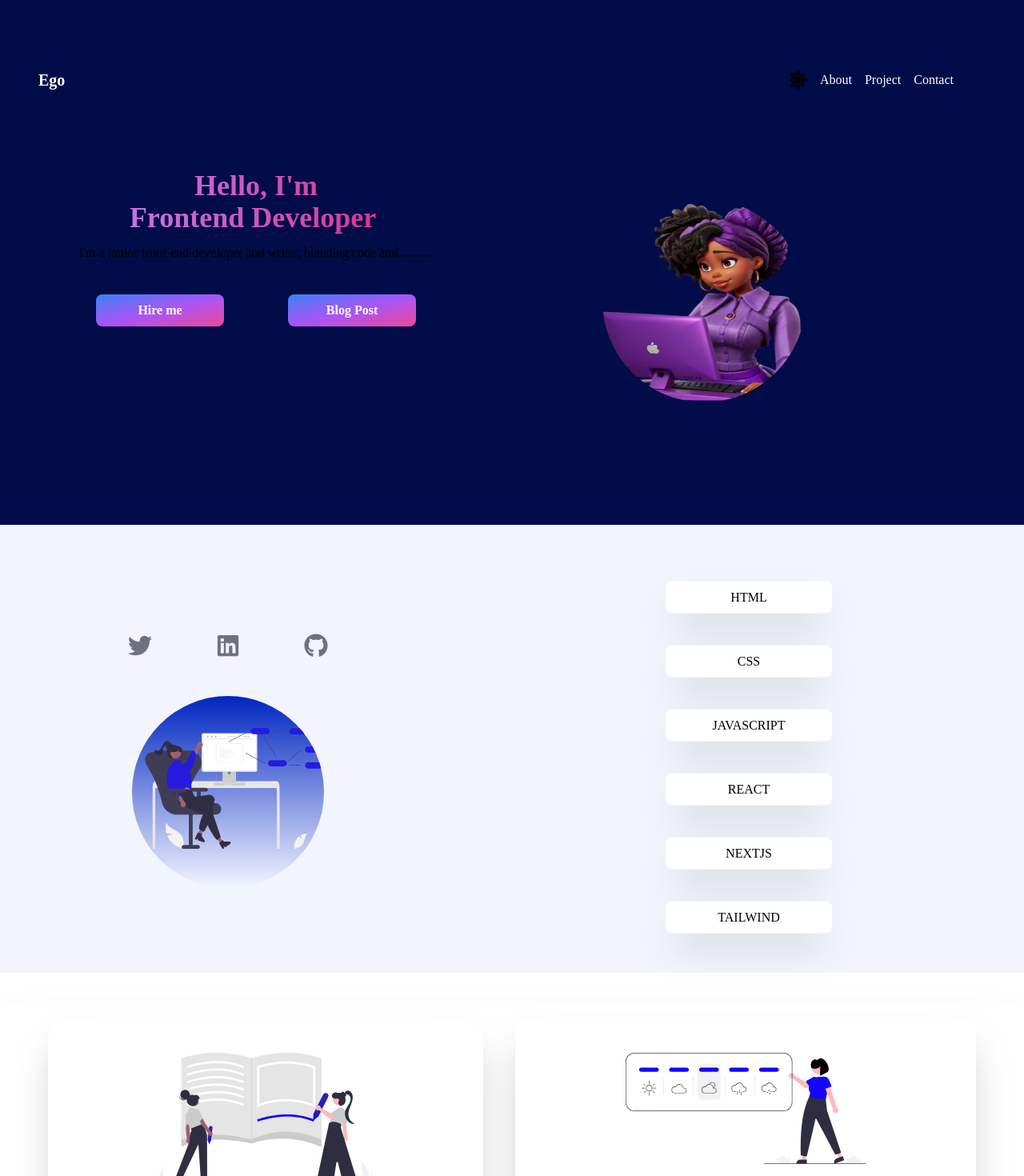
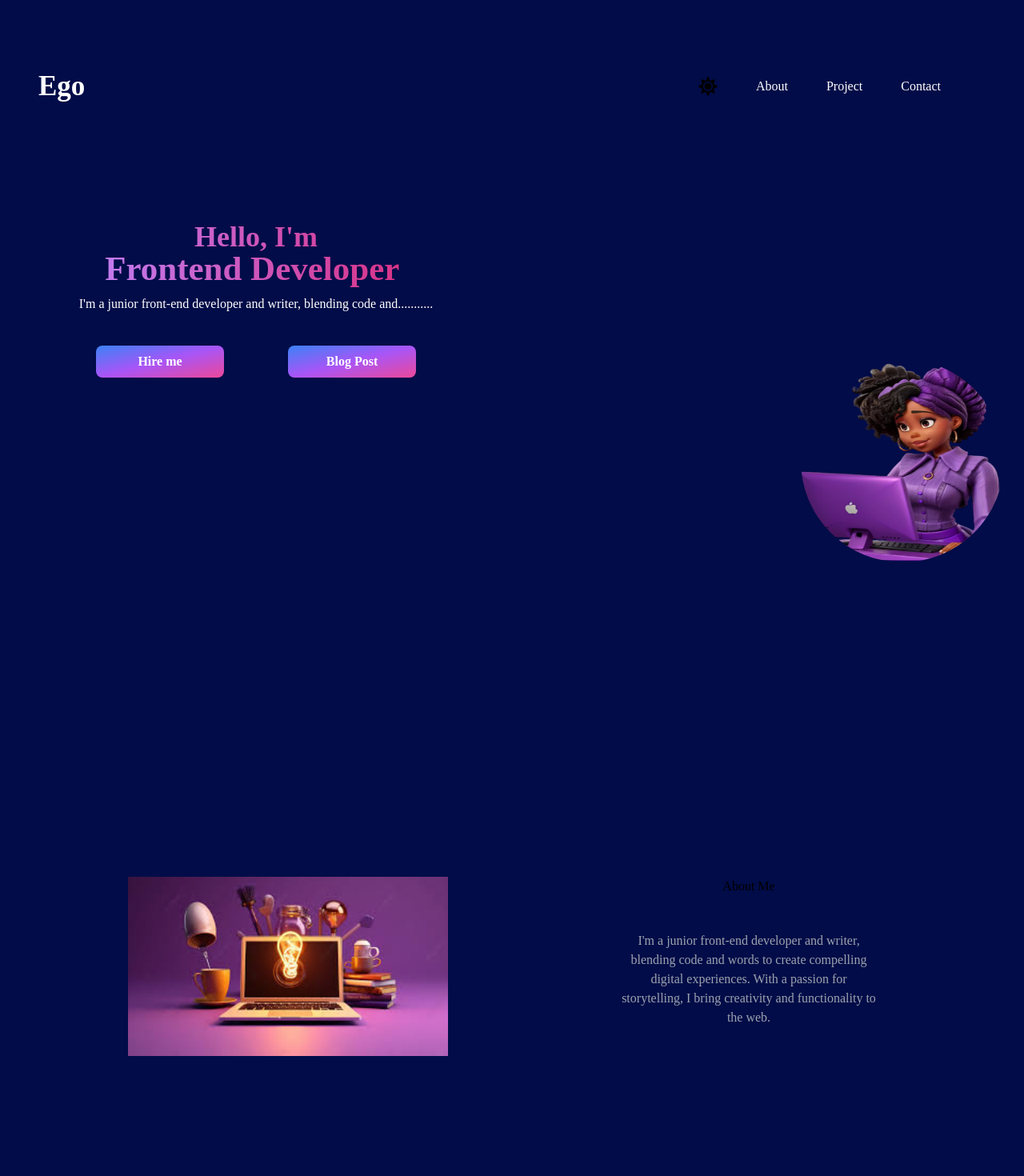
Before and after one commit to Nwakaego-Ego/Portfolio, a Next.js app: page / in a window 1280 px wide. Shown: the top 1470 px of the page at 80% size. Built offline with nearby package versions, Linux system fonts and the light colour scheme.

Commit message:
added languages on the about me page

```diff
--- a/src/app/components/navbar.js
+++ b/src/app/components/navbar.js
@@ -30,22 +30,46 @@ const Navbar = () => {
     setCurrentMode("light");
   };
 
+  // const toggleButton = (event) => {
+  //   if (currentMode === "dark") {
+  //     setLightMode();
+  //   } else {
+  //     setDarkMode();
+  //   }
+  // };
+
   const toggleButton = (event) => {
     if (currentMode === "dark") {
       setLightMode();
+      // Toggle background color here
+      const nav = document.querySelector("nav");
+      nav.style.backgroundColor = "transparent";
     } else {
       setDarkMode();
+      // Toggle background color here
+      const nav = document.querySelector("nav");
+      nav.style.backgroundColor = "#000"; // Set your desired background color
     }
   };
 
   const toggleMenu = () => {
     setIsOpen(!isOpen);
+    // const nav = document.querySelector(".navbar");
+
+    // if (currentMode === "dark") {
+    //   nav.style.backgroundColor = "blue";
+    // } else {
+    //   nav.style.backgroundColor = "dark";
+    // }
   };
 
+  // const nav = document.getElementsByClassName("navbar");
+  // nav.classList.toggleMenu("bg-black");
+
   return (
-    <nav className=" text-white p-12 h-20 ">
+    <nav className=" text-white p-12 h-20 navbar lg:bg-veryDarkBlue ">
       <div className="container mx-auto flex justify-between items-center">
-        <Link href="/" className="text-xl font-bold">
+        <Link href="/" className="text-xl font-bold lg:text-[35px]">
           Ego
         </Link>
 
@@ -88,18 +112,26 @@ const Navbar = () => {
 
         {/* Desktop Menu */}
         <div
-          className={`md:flex space-x-4  ${isOpen ? "block" : "hidden"} m-10`}
+          className={`md:flex space-x-4  ${
+            isOpen ? "block" : "hidden"
+          } m-10 lg:flex lg:space-x-4 `}
         >
-          <div onClick={toggleButton} className="">
+          <div onClick={toggleButton} className=" lg:px-4 lg:py-2">
             {currentMode === "dark" ? (
               <FaMoon className="h-6 w-6 text-white text-2xl cursor-pointer" />
             ) : (
               <FaSun className="h-6 w-6 text-black " />
             )}
           </div>
-          <Link href="/about">About</Link>
-          <Link href="/project">Project</Link>
-          <Link href="/contact">Contact</Link>
+          <Link href="/about" className="lg:px-4 lg:py-2">
+            About
+          </Link>
+          <Link href="/project" className="lg:px-4 lg:py-2">
+            Project
+          </Link>
+          <Link href="/contact" className="lg:px-4 lg:py-2">
+            Contact
+          </Link>
         </div>
       </div>
     </nav>
--- a/src/app/header/page.js
+++ b/src/app/header/page.js
@@ -20,7 +20,7 @@ const header = () => {
       <div className="hero bg-veryDarkBlue  font-burtons ">
         <Navbar />
         <div className="lg:flex  lg:justify-between text-center py-6 lg:px-20 lg:py-20 ">
-          <div className="">
+          <div className="mt-16">
             <h1 className="text-4xl  py-3 text-transparent bg-clip-text bg-gradient-to-r from-purple-400 to-pink-600 font-bold lg:w-full mt-6 ">
               Hello, I'm
               <span className="">
@@ -38,13 +38,13 @@ const header = () => {
                     1000,
                   ]}
                   speed={25} // Reduce the speed (adjust the value as needed)
-                  // style={{ fontSize: "1em", display: "block" }} // Reduce font size and change display to block
+                  // style={{ fontSize: "2em", display: "block" }} // Reduce font size and change display to block
                   repeat={Infinity} // Set repeat to 2 to loop twice on load
-                  className=" block"
+                  className=" block text-[43px]"
                 />
               </span>
             </h1>
-            <div>
+            <div className="text-white">
               I'm a junior front-end developer and writer, blending code
               and...........
             </div>
@@ -70,6 +70,7 @@ const header = () => {
               </a>
             </button>
           </div>
+          <div className="flex justify-center items-center h-screen">
             <div className="rounded-full   w-[250px] h-[250px] lg:w-[400px] lg:h-[400px] relative mx-auto text-center">
               <Image
                 src="/shee.png"
@@ -78,75 +79,46 @@ const header = () => {
                 height={200}
                 layout="fit"
                 objectFit="cover"
-              className="rounded-full w-60 h-60 lg:w-64 lg:h-64 border border-transparent absolute transform -translate-x-1/2 -translate-y-1/2 top-1/2 left-1/2 "
+                className="rounded-full w-60 h-60 lg:w-64 lg:h-64 border lg:ml-32  border-transparent absolute transform -translate-x-1/2 -translate-y-1/2 top-1/2 left-1/2 "
               />
             </div>
-          {/* <div className="lg:max-w-full lg:py-6 lg:px-6 lg:h-48 lg:bg-white shadow-2xl lg:rounded-lg group lg:hover:bg-normalBlue lg:transition lg:duration-300 lg:ease-in-out lg:transform lg:hover:scale-105 lg:mt-52">
-              <p className="flex leading-6 lg:text-normalBlue text-gray-400 mt-5 lg:justify-end lg:w-80 lg:pb-6  transition duration-300 ease-in-out group-hover:text-white">
-                I'm a junior front-end developer and writer, blending code and
-                words to create compelling digital experiences. With a passion
-                for storytelling, I bring creativity and functionality to the
-                web.
-              </p>
-            </div> */}
           </div>
         </div>
-      <div className="skills lg:flex lg:justify-between text-center py-6 lg:px-40 lg:py-10  font-burtons  bg-veryLightBlue">
-        <div className="lg:mt-20">
-          <div className="flex gap-20 text-gray-500 text-3xl justify-center py-4">
-            <a
-              href="https://twitter.com/GloryNwaekpe"
-              target="_blank"
-              rel="noopener noreferrer"
-              className="cursor-pointer"
-            >
-              <FaTwitter />
-            </a>
-            <a
-              href="https://www.linkedin.com/in/glory-nwaekpe/"
-              target="_blank"
-              rel="noopener noreferrer"
-              className="cursor-pointer"
-            >
-              <FaLinkedin />
-            </a>
-            <a
-              href="https://github.com/Nwakaego-Ego"
-              target="_blank"
-              rel="noopener noreferrer"
-              className="cursor-pointer"
-            >
-              <FaGithub />
-            </a>
       </div>
       <div
+        className="skills lg:flex lg:justify-between text-center py-6 lg:px-40 lg:py-10  font-burtons bg-veryDarkBlue h-[500px] In my journey through the world of open source, I have had the privilege of collaborating with diverse teams and contributing to real-world projects. This experience has not only sharpened my technical competencies but has also instilled in me a profound understanding of the significance of teamwork and community-driven development.
+
+I am eager to explore these skills and passion to the  objectives of your organisation. I appreciate your consideration of my application and the opportunity to potentially contribute to your esteemed organization.
+
+I look forward to your response.
+
+Best regards "
+      >
+        <div className="">
+          <div
             className=" relative bg-gradient-to-b
-        from-darkBlue mt-8 mx-auto rounded-full w-60 h-60 overflow-hidden"
+       mx-auto text-center  overflow-hidden"
           >
             <Image
-              src="/engineer.svg"
+              src="/bulb.jfif"
               alt="Note Image"
-              width={300}
-              height={200}
+              width={400}
+              height={300}
               layout="fit"
               objectFit="cover"
-              className="mt-10"
+              className=""
             />
           </div>
         </div>
         <div>
-          {techStack.map((stack, index) => {
-            return (
-              <div
-                className="mx-20 lg:w-52 cursor-pointer h-10 flex flex-row text-black  items-center justify-center text-center shadow-2xl rounded-lg bg-white mt-10   hover:bg-normalBlue hover:text-white transition duration-300 ease-in-out transform hover:scale-105 animate-bounce"
-                key={index}
-              >
-                <ul>
-                  <li>{stack}</li>
-                </ul>
+          <p>About Me</p>
+          <div className=" lg:py-6 lg:px-6  ">
+            <p className="flex leading-6  text-gray-400 mt-5 lg:justify-end lg:w-80 lg:pb-6  ">
+              I'm a junior front-end developer and writer, blending code and
+              words to create compelling digital experiences. With a passion for
+              storytelling, I bring creativity and functionality to the web.
+            </p>
           </div>
-            );
-          })}
         </div>
       </div>
       <section>
```
Also changed, not shown: public/bulb.jfif (added). Lines whose indentation alone changed are shown as unchanged.
